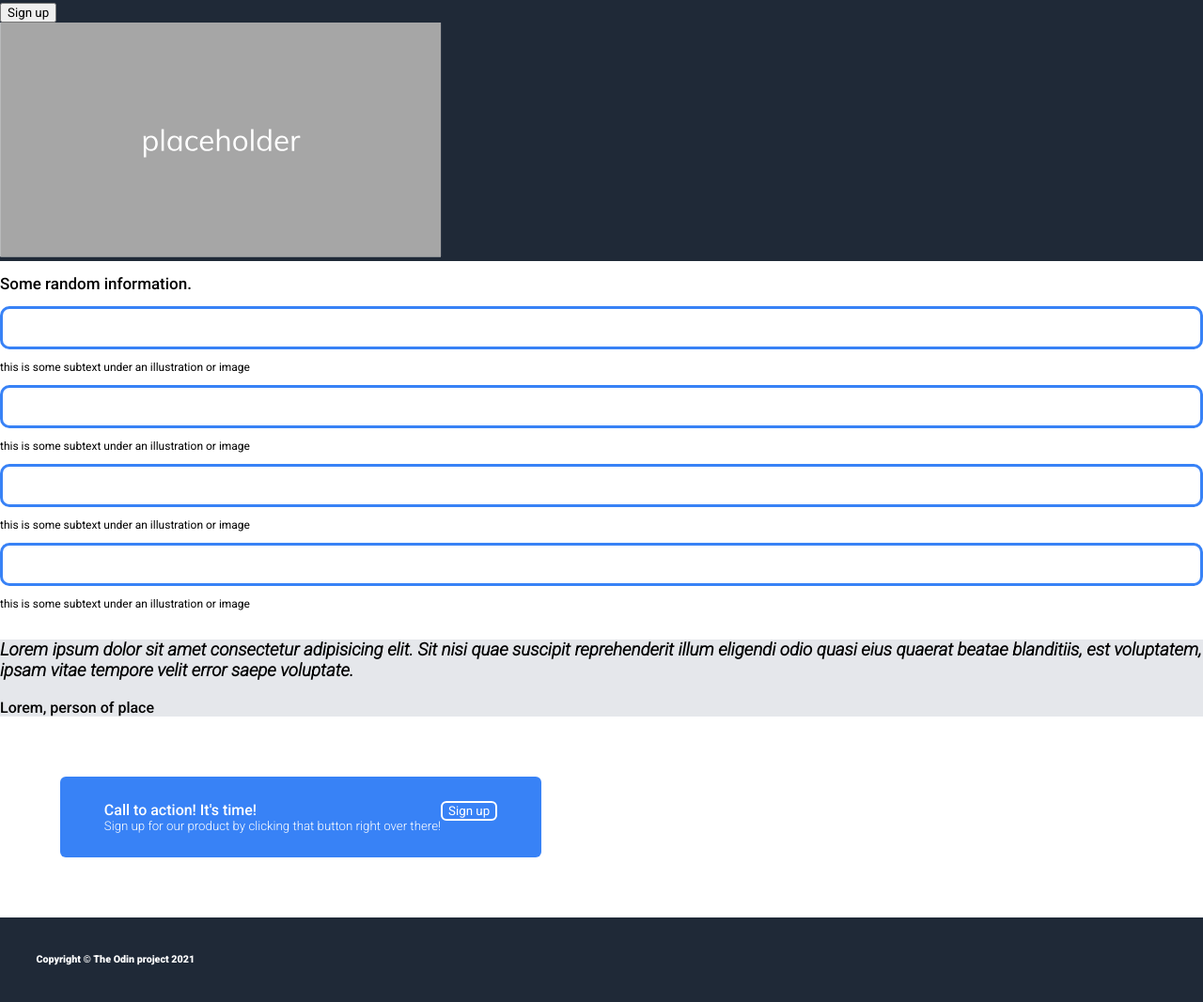
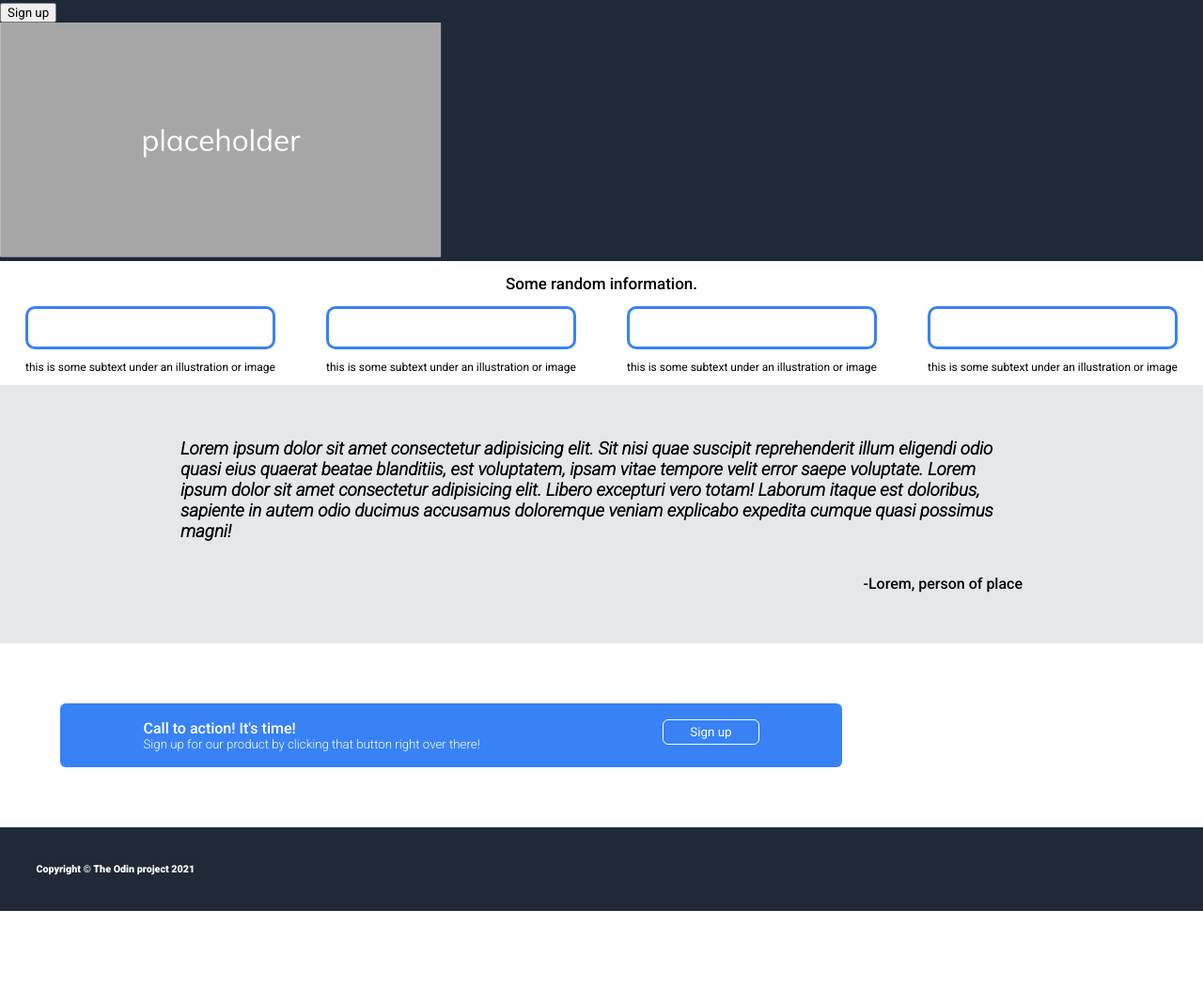
Before and after one commit to tiganabryan/vanilla-landing-page, a plain HTML site: page index.html in a window 1280 px wide. Shown: the part 183-1250 px from the top of the page at 94% size. After the commit the page ends 1153 px from the top, so only its background shows below. Drawn offline with Linux system fonts and the light colour scheme.

Commit message:
Call to action btn padding, flexbox random info

```diff
--- a/index.html
+++ b/index.html
@@ -70,19 +70,22 @@
     <div class="quote-section">
         <div class="quote-container"> <!-- direction column -->
             <div class="quote-text-item">
-                <h3 class="quote">Lorem ipsum dolor sit amet consectetur adipisicing elit. Sit nisi quae suscipit reprehenderit illum eligendi odio quasi eius quaerat beatae blanditiis, est voluptatem, ipsam vitae tempore velit error saepe voluptate.</h3>
+                <h3 class="quote">Lorem ipsum dolor sit amet consectetur adipisicing elit. Sit nisi quae suscipit reprehenderit illum eligendi odio quasi eius quaerat beatae blanditiis, est voluptatem, ipsam vitae tempore velit error saepe voluptate. Lorem ipsum dolor sit amet consectetur adipisicing elit. Libero excepturi vero totam! Laborum itaque est doloribus, sapiente in autem odio ducimus accusamus doloremque veniam explicabo expedita cumque quasi possimus magni!</h3>
             </div>
 
             <div class="quote-author-item">
-                <p class="quote-author`">Lorem, person of place</p>
+                <p class="quote-author`">-Lorem, person of place</p>
             </div>
         </div>
     </div>
 
 
     <div class="call-to-action-section">
+
         <div class="call-to-action-container">
+
             <div class="call-to-action-container-column">
+
                 <div class="call-to-action-item">
                     <h4 class="call-to-action-header">Call to action! It's time!</h4>
                 </div>
@@ -90,12 +93,15 @@
                 <div class="call-to-action-subtitle-item">
                     <h5 class="call-to-action-subtitle">Sign up for our product by clicking that button right over there!</h5>
                 </div>
+
             </div>
 
             <div class="call-to-action-btn-container-column">
-                <div class="call-to-action-btn-container">
+
+                <div class="call-to-action-btn-item">
                     <button class="call-to-action-btn">Sign up</button>
                 </div>
+
             </div>
 
         </div>
--- a/styles/styles.css
+++ b/styles/styles.css
@@ -33,22 +33,39 @@ body {
     background-color: #E5E7EB;
 }
 
+.quote-container {
+    padding: 3% 15%;
+
+    display: flex;
+    flex-direction: column;
+}
+
 .quote-text-item {
     font-style: italic;
+
+    display: flex;
 }
 
 .quote-author-item {
     font-weight: 500;
+    margin-top:0px;
+
+
+    display: flex;
+    justify-content: end;
+}
+
+.quote-author {
+    margin-top:-2%;
+
 }
 
 .call-to-action-section {
     background-color: #3882F6;
     color: white;
     margin: 5%;
-    width: 40%;
-    display: flex;
-    justify-content: center;
     border-radius: 6px;
+    width: 65%;
 }
 
 .call-to-action-container {
@@ -57,22 +74,30 @@ body {
     margin-bottom: 1rem;
 
     display: flex;
-    justify-content: center;
+    justify-content: space-between;
 }
 
 .call-to-action-container-column {
     display: flex;
     flex-direction: column;
+    justify-content: center;
+    margin-left: 9%;
+    /* align-items: center; */
 }
 
 .call-to-action-btn-container-column {
     display: flex;
-    flex-direction: column;
+    margin-right: 9%;
+
+    /* flex-direction: column; */
+    /* justify-content: end; */
+    /* align-items: center; */
 }
 
-.call-to-action-btn-item {
+/* .call-to-action-btn-item {
+    display: flex;
     align-items: center;
-}
+} */
 
 .call-to-action-header {
     font-weight: 500;
@@ -91,6 +116,9 @@ body {
     border-radius: 6px;
     background: none;
     color:white;
+    display: flex;
+    padding: 5px 28px;
+    border-width: 1px;
 }
 
 
@@ -110,10 +138,19 @@ body {
 
 
 
-.nested-illustration-container {
-    overflow:hidden;
+.info-header {
+    text-align: center;
+}
+
+.illustrations-container {
+    display: flex;
+    justify-content: space-around;
+}
+
+/* .nested-illustration-container { */
+    /* overflow:hidden; */
     /* padding: 3000px; */
-}
+/* } */
 
 .illustration-item {
     background-color: white;
```
